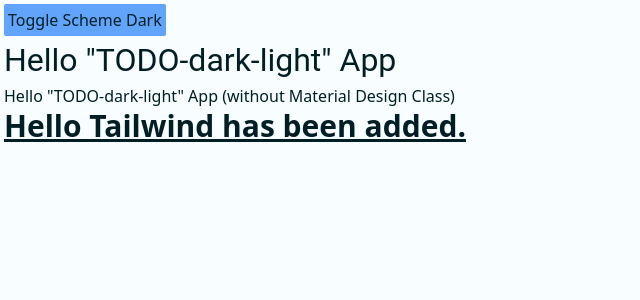
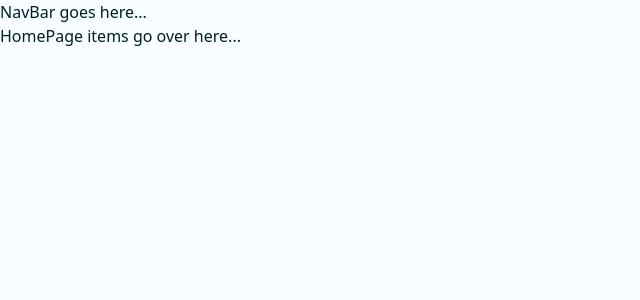
Before and after one commit to kaboomblam/tododarklight, a React (Vite) app: page / in a window 1280 px wide. Shown: the top 300 px of the page, without its empty margins (0-640 px from the left). Built offline with nearby package versions, Linux system fonts and the light colour scheme; the HTML template or start-up script is replaced by a standard one.

Commit message:
Start home page layout

```diff
--- a/src/App.tsx
+++ b/src/App.tsx
@@ -1,5 +1,6 @@
 import { useEffect, useState } from "react";
 import "./css/styles.css";
+import HomePage from "./pages/HomePage";
 
 function App() {
   const [isDark, setIsDark] = useState(false);
@@ -10,22 +11,7 @@
       : document.body.classList.remove("dark");
   }, [isDark]);
 
-  // document.body.classList.add() = isDark ? ".dark" : "";
-  return (
-    <div className="p-1">
-      <button
-        onClick={(c) => setIsDark(!isDark)}
-        className="bg-blue-400 p-1 rounded-sm"
-      >
-        Toggle Scheme {isDark ? "Light" : "Dark"}
-      </button>
-      <h1 className="headline-large">Hello "TODO-dark-light" App</h1>
-      <h1>Hello "TODO-dark-light" App (without Material Design Class)</h1>
-      <h1 className="text-3xl font-bold underline">
-        Hello Tailwind has been added.
-      </h1>
-    </div>
-  );
+  return <HomePage />;
 }
 
 export default App;
--- /dev/null
+++ b/src/components/NavBar.tsx
@@ -0,0 +1,7 @@
+import React from "react";
+
+const NavBar = () => {
+  return <nav>NavBar goes here...</nav>;
+};
+
+export default NavBar;
--- /dev/null
+++ b/src/pages/HomePage.tsx
@@ -0,0 +1,13 @@
+import React from "react";
+import NavBar from "../components/NavBar";
+
+const HomePage = () => {
+  return (
+    <div>
+      <NavBar />
+      <h1>HomePage items go over here...</h1>
+    </div>
+  );
+};
+
+export default HomePage;
```
